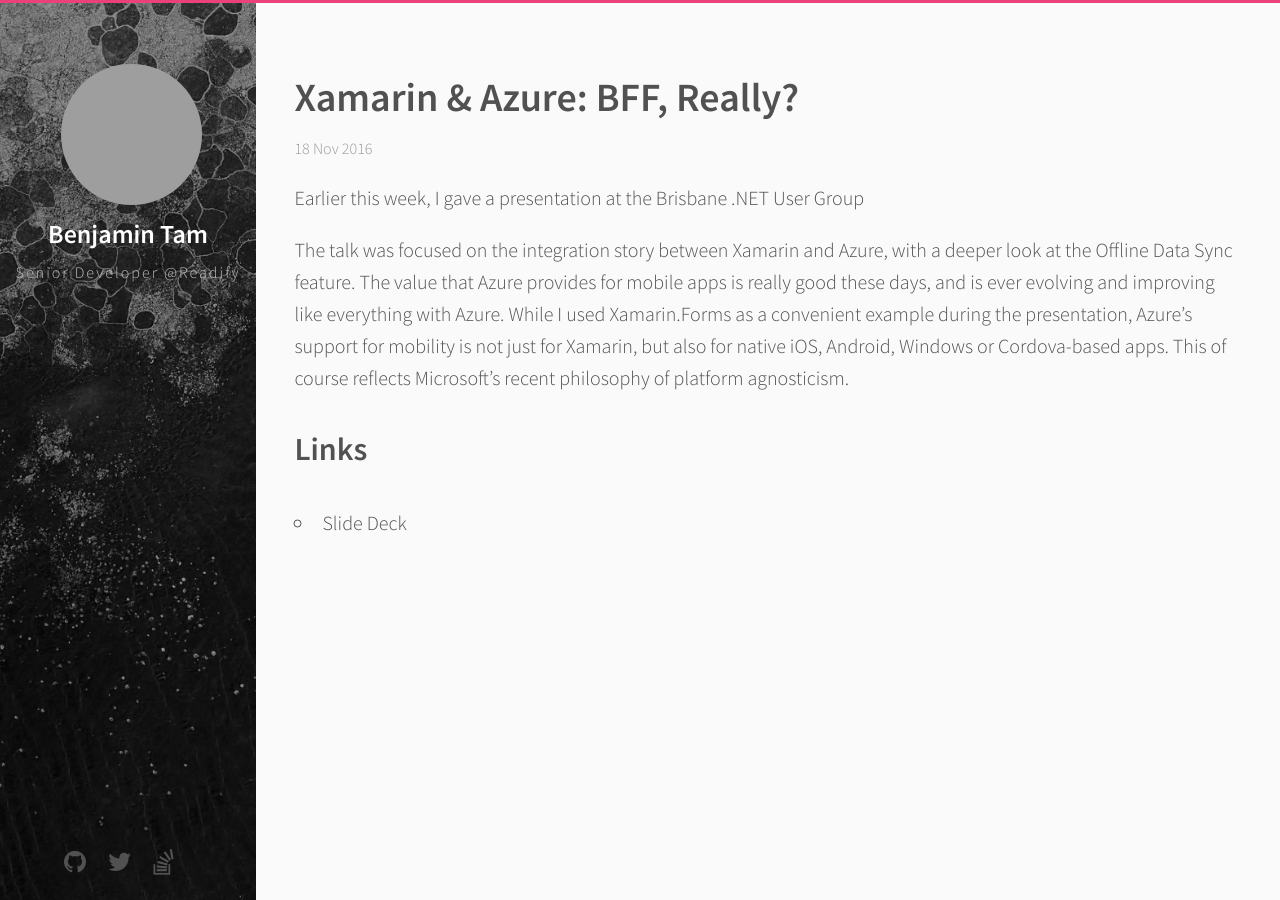
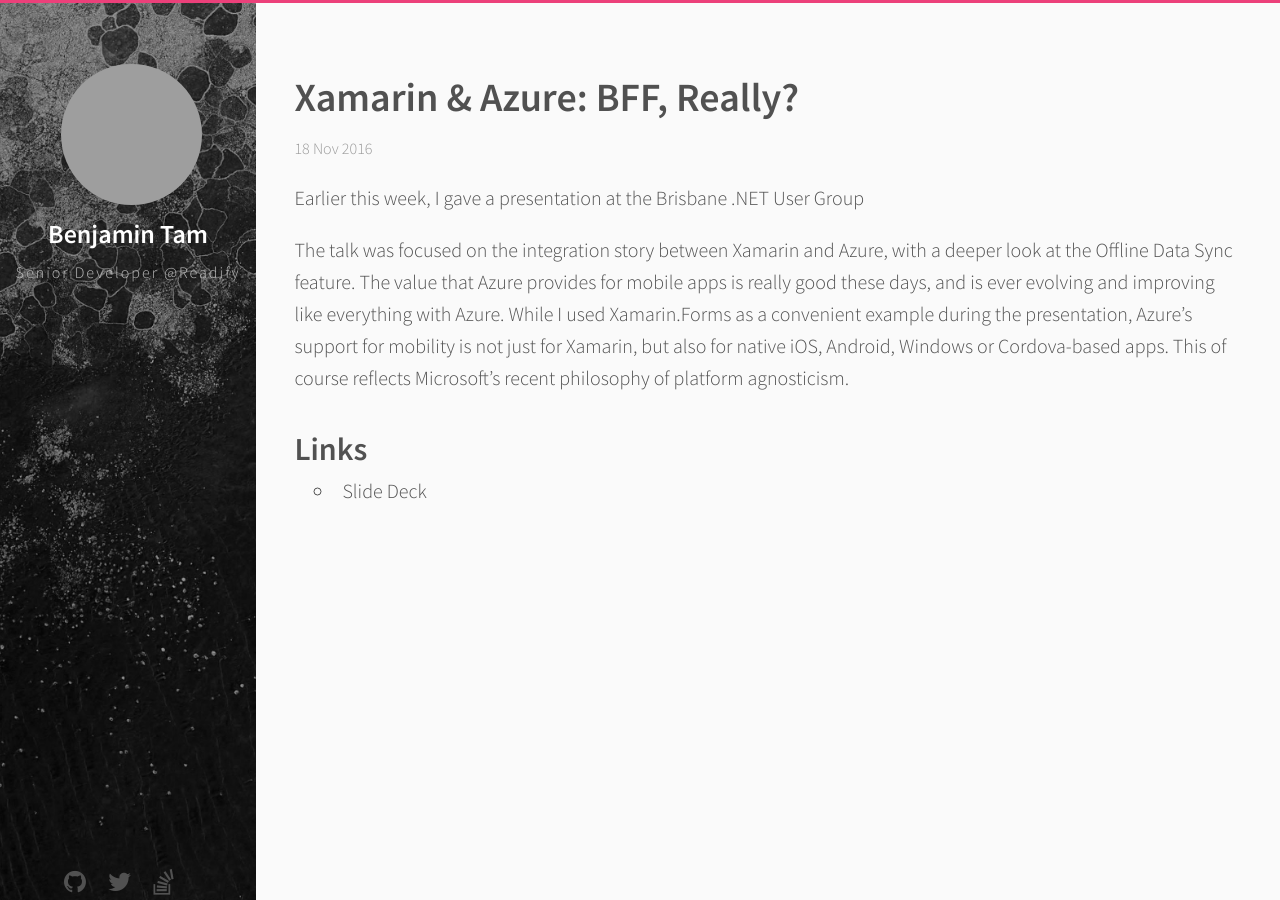
Before and after one commit to teamtam/teamtam.github.io, a Jekyll site: the page built from _posts/2016-11-18-xamarin-azure.md, in a window 1280 px wide. Built offline with Jekyll 4.4.1, drawn with Linux system fonts in a browser that asks for light colours; comment, search, counter and statistics services are not loaded; grey boxes are pictures that could not be loaded.

Commit message:
Tweaked margins for <ul>

```diff
--- a/assets/css/style.scss
+++ b/assets/css/style.scss
@@ -105,7 +105,9 @@
     display: inline;
     list-style: inside circle;
     padding-left: 0;
+    margin: 0;
     li {
+        margin-left: 1rem;
         margin-bottom: .25rem;
     }
     ul,
```
